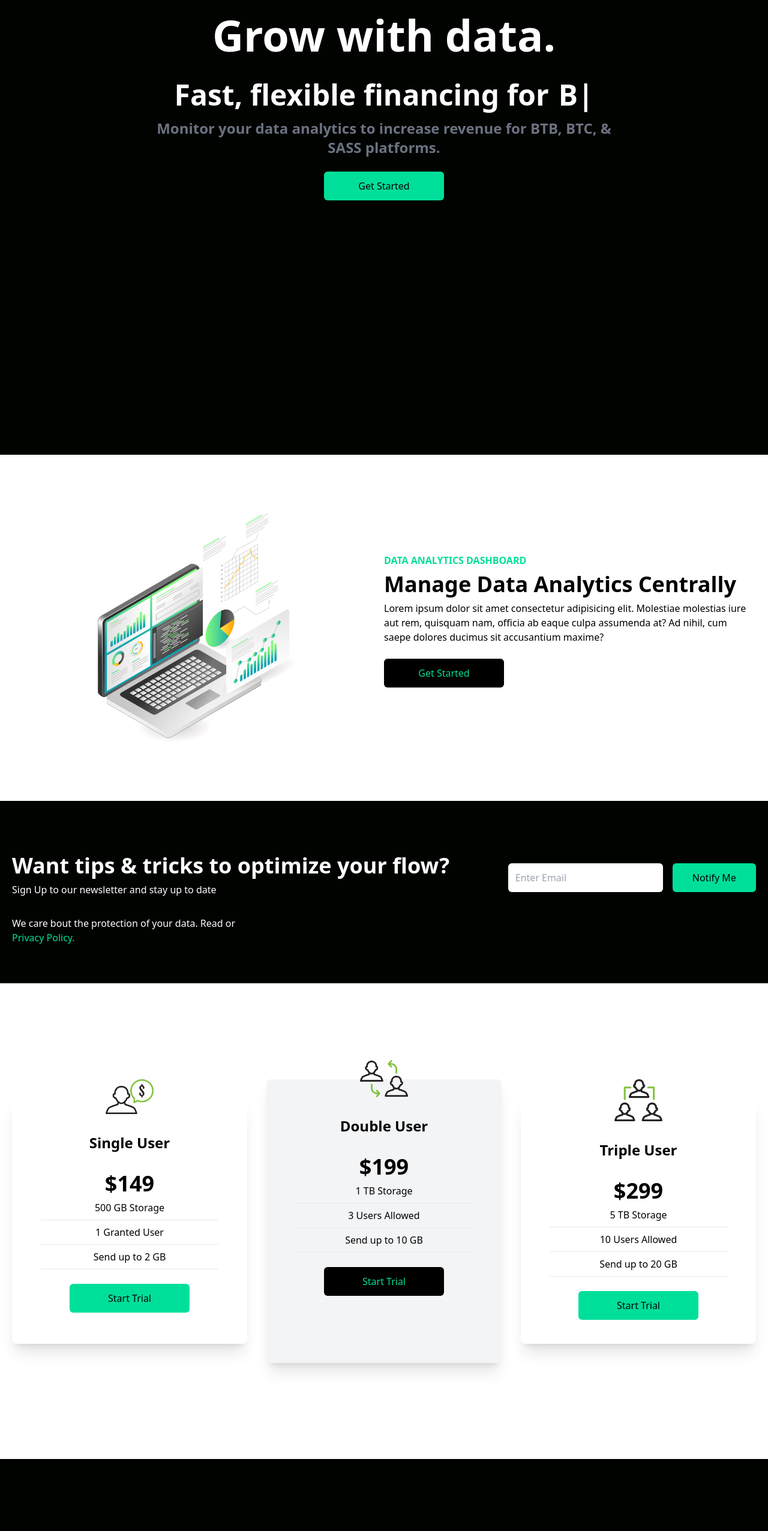
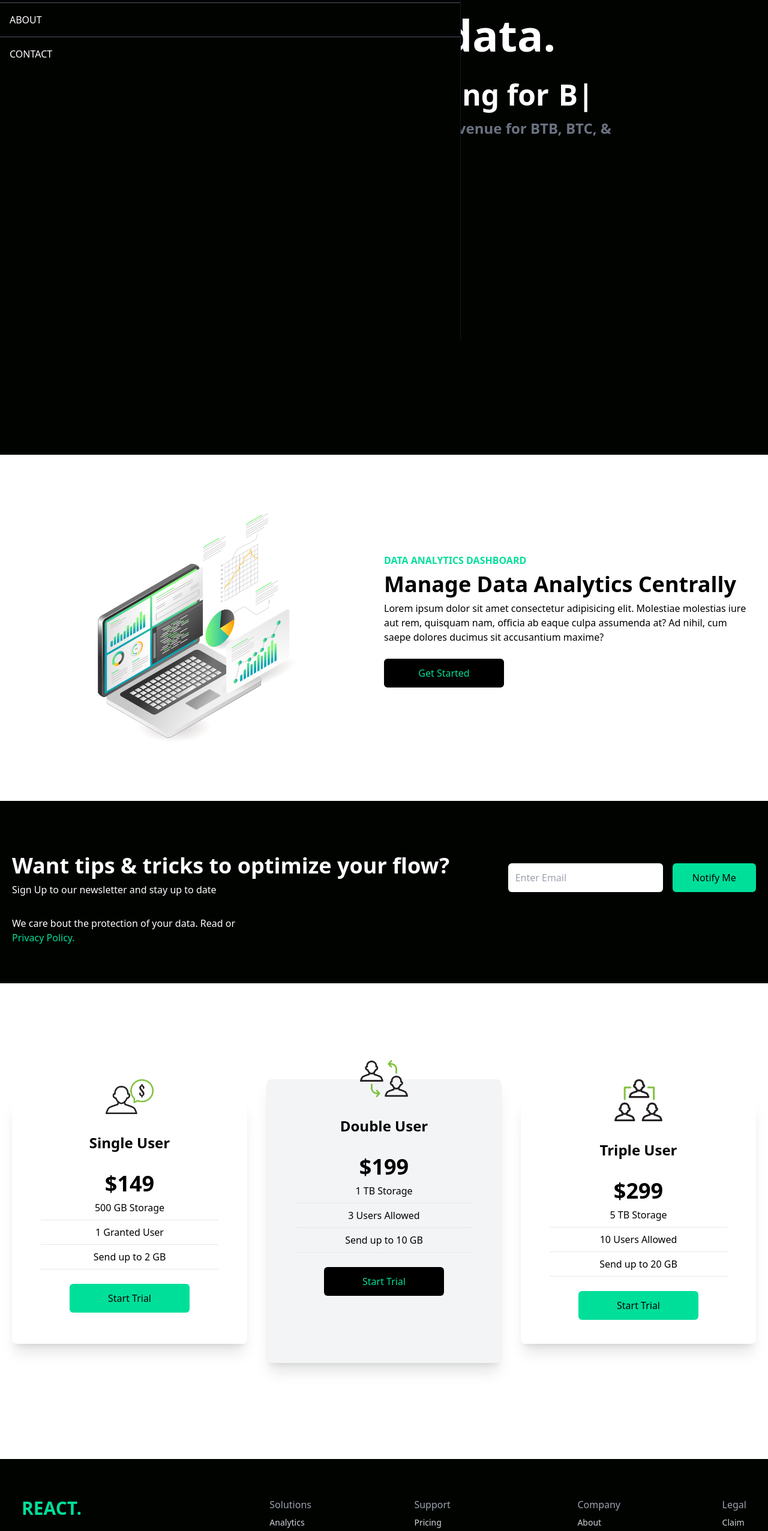
Before and after one commit to entryxbad/data-finance, a React (Create React App) app: page / in a window 1280 px wide. Shown: the part 234-2786 px from the top of the page at 60% size. Before the commit the page ends 2666 px from the top, so only its background shows below. Built offline with nearby package versions, Linux system fonts and the light colour scheme; the HTML template or start-up script is replaced by a standard one.

Commit message:
site is complete

```diff
--- a/src/App.js
+++ b/src/App.js
@@ -1,6 +1,7 @@
 import React from 'react'
 import Analytics from './components/Analytics'
 import Cards from './components/Cards'
+import Footer from './components/Footer'
 import Hero from './components/Hero'
 import Navbar from './components/Navbar'
 import Newsletter from './components/Newsletter'
@@ -13,6 +14,7 @@ const App = () => {
       <Analytics />
       <Newsletter />
       <Cards />
+      <Footer />
     </>
   )
 }
--- /dev/null
+++ b/src/components/Footer.jsx
@@ -0,0 +1,62 @@
+import React from 'react'
+import { FaDribbbleSquare, FaFacebookSquare, FaGithubSquare, FaInstagram, FaTwitterSquare } from 'react-icons/fa'
+
+const Footer = () => {
+    return (
+        <>
+            <div className='max-w-[1240px] mx-auto py-16 px-4 grid lg:grid-cols-3 gap-8 text-gray-300'>
+                <div>
+                    <h1 className='w-full text-3xl font-bold text-[#00df9a]'>REACT.</h1>
+                    <p className='py-4'>Lorem ipsum dolor sit amet consectetur adipisicing elit. Aperiam laboriosam quisquam ullam aspernatur voluptas cupiditate corporis magni, assumenda amet consequuntur!</p>
+                    <div className='flex justify-between md:w-[75%] my-6'>
+                        <FaFacebookSquare size={30} className='cursor-pointer' />
+                        <FaInstagram size={30} className='cursor-pointer' />
+                        <FaTwitterSquare size={30} className='cursor-pointer' />
+                        <FaGithubSquare size={30} className='cursor-pointer' />
+                        <FaDribbbleSquare size={30} className='cursor-pointer' />
+                    </div>
+                </div>
+                <div className='lg:col-span-2 flex justify-between'>
+                    <div>
+                        <h6 className='font-medium text-gray-400'>Solutions</h6>
+                        <ul>
+                            <li className='py-2 text-sm cursor-pointer'>Analytics</li>
+                            <li className='py-2 text-sm cursor-pointer'>Marketing</li>
+                            <li className='py-2 text-sm cursor-pointer'>Commerce</li>
+                            <li className='py-2 text-sm cursor-pointer'>Insights</li>
+                        </ul>
+                    </div>
+                    <div>
+                        <h6 className='font-medium text-gray-400'>Support</h6>
+                        <ul>
+                            <li className='py-2 text-sm cursor-pointer'>Pricing</li>
+                            <li className='py-2 text-sm cursor-pointer'>Documentation</li>
+                            <li className='py-2 text-sm cursor-pointer'>Guides</li>
+                            <li className='py-2 text-sm cursor-pointer'>API Status</li>
+                        </ul>
+                    </div>
+                    <div>
+                        <h6 className='font-medium text-gray-400'>Company</h6>
+                        <ul>
+                            <li className='py-2 text-sm cursor-pointer'>About</li>
+                            <li className='py-2 text-sm cursor-pointer'>Blog</li>
+                            <li className='py-2 text-sm cursor-pointer'>Jobs</li>
+                            <li className='py-2 text-sm cursor-pointer'>Press</li>
+                            <li className='py-2 text-sm cursor-pointer'>Careers</li>
+                        </ul>
+                    </div>
+                    <div>
+                        <h6 className='font-medium text-gray-400'>Legal</h6>
+                        <ul>
+                            <li className='py-2 text-sm cursor-pointer'>Claim</li>
+                            <li className='py-2 text-sm cursor-pointer'>Policy</li>
+                            <li className='py-2 text-sm cursor-pointer'>Terms</li>
+                        </ul>
+                    </div>
+                </div>
+            </div>
+        </>
+    )
+}
+
+export default Footer
--- a/src/components/Navbar.jsx
+++ b/src/components/Navbar.jsx
@@ -2,7 +2,7 @@ import React, { useState } from 'react'
 import { AiOutlineClose, AiOutlineMenu } from 'react-icons/ai'
 
 const Navbar = () => {
-    const [nav, setNav] = useState(true)
+    const [nav, setNav] = useState(false)
 
     const handleNav = () => {
         setNav(!nav)
@@ -19,12 +19,12 @@ const Navbar = () => {
                     <li className='p-4'>About</li>
                     <li className='p-4'>Contact</li>
                 </ul>
-                <div onClick={handleNav} className='block md:hidden'>
+                <div onClick={handleNav} className='block cursor-pointer md:hidden'>
                     {!nav ? <AiOutlineClose size={20} /> : <AiOutlineMenu size={20} />}
                 </div>
-                <div className={!nav ? 'fixed left-0 top-0 w-[60%] h-full border-r border-r-gray-900 bg-[#000300] ease-in-out duration-500' : 'fixed left-[-100%]'}>
+                <div className={!nav ? 'fixed left-0 top-0 w-[60%] h-full border-r border-r-gray-900 bg-[#000300] ease-in-out duration-500 z-20' : 'fixed left-[-100%]'}>
                     <h1 className='w-full text-3xl font-bold text-[#00df9a] m-4'>REACT.</h1>
-                    <ul className='p-4 uppercase'>
+                    <ul className='uppercase'>
                         <li className='p-4 border-b border-gray-600'>Home</li>
                         <li className='p-4 border-b border-gray-600'>Company</li>
                         <li className='p-4 border-b border-gray-600'>Resources</li>
```
